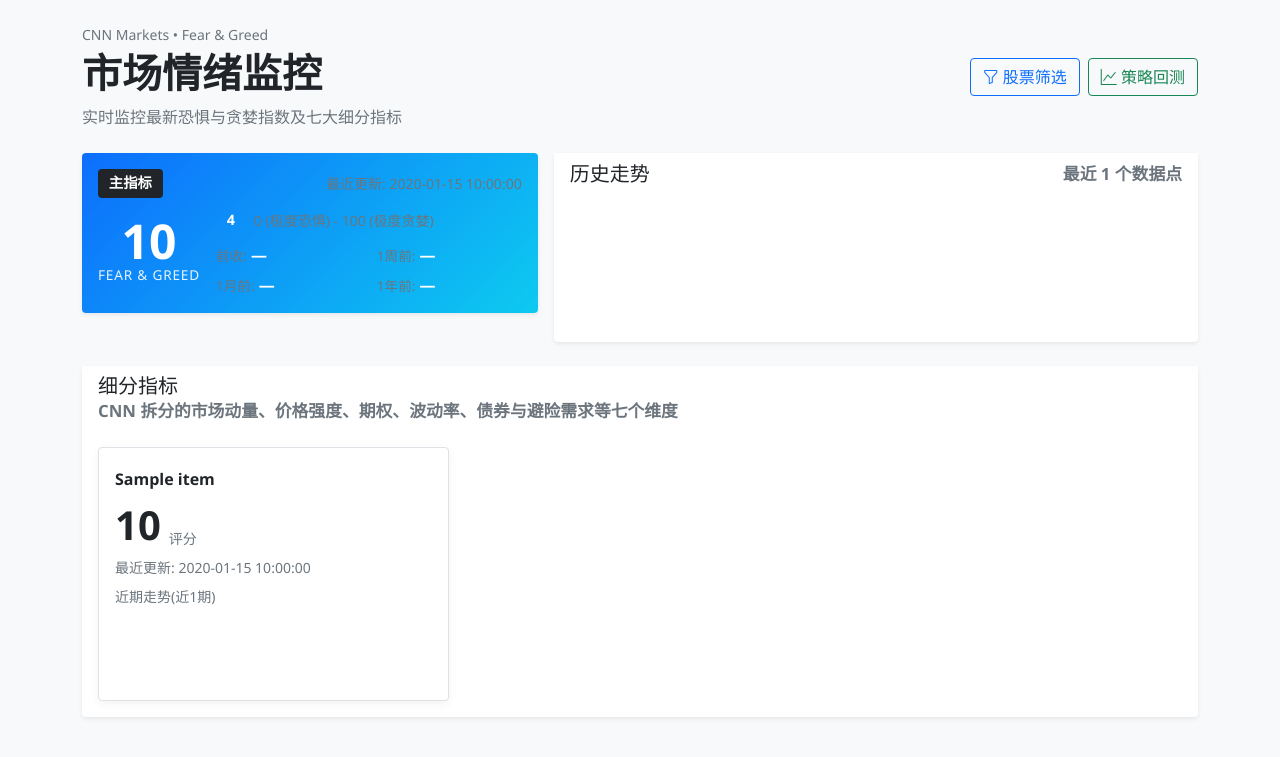
After one commit to sjtuzbx/jinchanchan, a Flask app: template templates/fear_greed.html in a window 1280 px wide. The commit adds this page. Shown: the top 757 px of the page. Run offline with Flask 3, Linux system fonts and the light colour scheme; the template is opened without the code that fills it: most values are stand-ins (such as "Sample title", 1, 10 or a date in 2020); some libraries are stand-ins or nearby versions.

Commit message:
add cnn greedy fear index

```diff
--- a/app.py
+++ b/app.py
@@ -12,6 +12,7 @@ from backtest.backtester import Backtester
 from backtest.data_manager import change_ts
 from logger import Logger
 import traceback
+import requests
 
 import tushare as ts
 
@@ -23,6 +24,13 @@ exchange_name_dict = {
 
 token = "1e266a5110f1d8fd926d3af0d034458b9d5c904636c72c723ab9fa38"
 pro = ts.pro_api(token)
+
+FEAR_GREED_URL = "https://production.dataviz.cnn.io/index/fearandgreed/graphdata"
+FEAR_GREED_HEADERS = {
+    "User-Agent": "Mozilla/5.0 (Windows NT 10.0; Win64; x64) AppleWebKit/537.36 (KHTML, like Gecko) Chrome/120.0 Safari/537.36",
+    "Accept": "application/json, text/plain, */*",
+    "Referer": "https://www.cnn.com/markets/fear-and-greed"
+}
 
 app = Flask(__name__)
 
@@ -51,6 +59,44 @@ def handle_global_exception(e):
     Logger.error(f"Uncaught exception occurred:{str(e)}")
     Logger.error("traceback:\n" + traceback.format_exc())
 
+def fetch_fear_greed():
+    """拉取CNN恐惧与贪婪指数数据"""
+    resp = requests.get(FEAR_GREED_URL, headers=FEAR_GREED_HEADERS, timeout=10)
+    resp.raise_for_status()
+    return resp.json()
+
+def parse_fear_greed_payload(payload):
+    """整理主指标和子指标数据，便于模板展示"""
+    main = payload.get('fear_and_greed', {})
+    history_points = payload.get('fear_and_greed_historical', {}).get('data', [])
+
+    indicator_name_map = {
+        'market_momentum_sp500': '市场动量(S&P 500)',
+        'market_momentum_sp125': '市场动量(S&P 125日均线)',
+        'stock_price_strength': '价格强度(52周新高/低)',
+        'stock_price_breadth': '价格广度(涨跌比)',
+        'put_call_options': '期权看跌看涨比',
+        'market_volatility_vix': '波动率(VIX)',
+        'market_volatility_vix_50': '波动率(VIX 50日均线)',
+        'junk_bond_demand': '高收益债需求',
+        'safe_haven_demand': '避险需求'
+    }
+
+    sub_list = []
+    for key, label in indicator_name_map.items():
+        item = payload.get(key)
+        if not isinstance(item, dict):
+            continue
+        sub_list.append({
+            'key': key,
+            'label': label,
+            'score': item.get('score'),
+            'rating': item.get('rating'),
+            'timestamp': item.get('timestamp'),
+            'chart': item.get('data', [])[:60],  # 近期数据，防止过长
+        })
+
+    return main, history_points, sub_list
 @app.template_filter('format_date')
 def format_date(date_obj, fmt='%Y-%m-%d'):
     """日期格式化过滤器"""
@@ -68,6 +114,26 @@ def index():
     return render_template('index.html',
                            today=TODAY,
                            default_date=(datetime.date.today()).isoformat())
+
+@app.route('/fear-greed')
+def fear_greed():
+    try:
+        payload = fetch_fear_greed()
+        main, history_points, sub_list = parse_fear_greed_payload(payload)
+    except Exception as e:
+        Logger.error(f"fetch fear & greed failed: {e}")
+        main, history_points, sub_list = {}, [], []
+        error = "获取CNN Fear & Greed数据失败，请稍后再试。"
+    else:
+        error = None
+
+    return render_template(
+        'fear_greed.html',
+        main=main,
+        history=history_points[:120],
+        sub_indicators=sub_list,
+        error=error
+    )
 
 @app.route('/screener', methods=['POST'])
 def run_screener():
--- a/static/style.css
+++ b/static/style.css
@@ -81,3 +81,58 @@ canvas {
         max-height: 200px;
     }
 }
+
+/* 恐惧与贪婪监控页 */
+.fg-hero {
+    background: linear-gradient(135deg, #0d6efd 0%, #0dcaf0 100%);
+    color: #fff;
+}
+
+.fg-hero .card-body {
+    color: #fff;
+}
+
+.fg-score-value {
+    font-size: 3rem;
+    font-weight: 800;
+    line-height: 1;
+}
+
+.fg-score-label {
+    text-transform: uppercase;
+    letter-spacing: 0.06em;
+    font-size: 0.85rem;
+    opacity: 0.9;
+}
+
+.fg-metrics {
+    display: grid;
+    grid-template-columns: repeat(2, minmax(0, 1fr));
+    gap: 0.4rem 1rem;
+    margin-top: 0.5rem;
+}
+
+.fg-metric span {
+    font-size: 0.85rem;
+}
+
+.indicator-card {
+    background: #fff;
+    box-shadow: 0 3px 10px rgba(0,0,0,0.05);
+    transition: transform 0.15s ease, box-shadow 0.15s ease;
+}
+
+.indicator-card:hover {
+    transform: translateY(-2px);
+    box-shadow: 0 8px 20px rgba(0,0,0,0.08);
+}
+
+.sub-chart {
+    width: 100%;
+}
+
+.extreme-fear-pill { background: #dc3545; }
+.fear-pill { background: #fd7e14; }
+.neutral-pill { background: #6c757d; }
+.greed-pill { background: #28a745; }
+.extreme-greed-pill { background: #198754; }
--- a/templates/backtest.html
+++ b/templates/backtest.html
@@ -94,6 +94,7 @@
 
         <div class="text-center mb-4">
             <a href="{{ url_for('index') }}" class="btn btn-success btn-lg">股票筛选</a>
+            <a href="{{ url_for('fear_greed') }}" class="btn btn-outline-primary btn-lg ms-2">市场情绪监控</a>
         </div>
 
         <!-- 筛选条件和回测参数设置 -->
--- /dev/null
+++ b/templates/fear_greed.html
@@ -0,0 +1,196 @@
+<!DOCTYPE html>
+<html lang="zh-CN">
+<head>
+    <meta charset="UTF-8">
+    <meta name="viewport" content="width=device-width, initial-scale=1.0">
+    <title>市场情绪监控 - CNN Fear & Greed</title>
+    <link href="https://cdn.jsdelivr.net/npm/bootstrap@5.1.3/dist/css/bootstrap.min.css" rel="stylesheet">
+    <link rel="stylesheet" href="https://cdn.jsdelivr.net/npm/bootstrap-icons@1.8.0/font/bootstrap-icons.css">
+    <link rel="stylesheet" href="{{ url_for('static', filename='style.css') }}">
+</head>
+<body>
+    <div class="container py-4">
+        <header class="d-flex flex-column flex-lg-row justify-content-between align-items-start align-items-lg-center mb-4">
+            <div>
+                <p class="text-muted small mb-1">CNN Markets • Fear & Greed</p>
+                <h1 class="display-6 fw-bold">市场情绪监控</h1>
+                <p class="text-muted mb-0">实时监控最新恐惧与贪婪指数及七大细分指标</p>
+            </div>
+            <div class="d-flex gap-2 mt-3 mt-lg-0">
+                <a href="{{ url_for('index') }}" class="btn btn-outline-primary"><i class="bi bi-funnel"></i> 股票筛选</a>
+                <a href="{{ url_for('backtest_page') }}" class="btn btn-outline-success"><i class="bi bi-graph-up"></i> 策略回测</a>
+            </div>
+        </header>
+
+        {% if error %}
+        <div class="alert alert-danger">{{ error }}</div>
+        {% endif %}
+
+        <div class="row g-3 mb-4">
+            <div class="col-lg-5">
+                <div class="card shadow-sm border-0 fg-hero">
+                    <div class="card-body">
+                        <div class="d-flex justify-content-between align-items-center mb-2">
+                            <span class="badge bg-dark">主指标</span>
+                            <span class="text-muted small">最近更新: {{ main.timestamp }}</span>
+                        </div>
+                        <div class="d-flex align-items-center gap-3">
+                            <div class="fg-score text-center">
+                                <div class="fg-score-value">{{ (main.score or 0) | round(1) }}</div>
+                                <div class="fg-score-label">Fear & Greed</div>
+                            </div>
+                            <div class="flex-grow-1">
+                                <div class="d-flex align-items-center gap-2 mb-2">
+                                    <span class="badge {{ main.rating|default('neutral') | replace(' ', '-') }}-pill text-uppercase">{{ main.rating or 'n/a' }}</span>
+                                    <span class="text-muted small">0 (极度恐惧) - 100 (极度贪婪)</span>
+                                </div>
+                                <div class="fg-metrics">
+                                    <div class="fg-metric">
+                                        <span class="text-muted">前收:</span>
+                                        <strong>{{ main.previous_close or '—' }}</strong>
+                                    </div>
+                                    <div class="fg-metric">
+                                        <span class="text-muted">1周前:</span>
+                                        <strong>{{ main.previous_1_week or '—' }}</strong>
+                                    </div>
+                                    <div class="fg-metric">
+                                        <span class="text-muted">1月前:</span>
+                                        <strong>{{ main.previous_1_month or '—' }}</strong>
+                                    </div>
+                                    <div class="fg-metric">
+                                        <span class="text-muted">1年前:</span>
+                                        <strong>{{ main.previous_1_year or '—' }}</strong>
+                                    </div>
+                                </div>
+                            </div>
+                        </div>
+                    </div>
+                </div>
+            </div>
+            <div class="col-lg-7">
+                <div class="card shadow-sm border-0 h-100">
+                    <div class="card-header bg-white border-0 d-flex justify-content-between align-items-center">
+                        <h5 class="mb-0">历史走势</h5>
+                        <span class="text-muted small">最近 {{ history|length }} 个数据点</span>
+                    </div>
+                    <div class="card-body">
+                        <canvas id="history-chart" height="110"></canvas>
+                    </div>
+                </div>
+            </div>
+        </div>
+
+        <div class="card border-0 shadow-sm">
+            <div class="card-header bg-white border-0">
+                <h5 class="mb-0">细分指标</h5>
+                <p class="text-muted small mb-0">CNN 拆分的市场动量、价格强度、期权、波动率、债券与避险需求等七个维度</p>
+            </div>
+            <div class="card-body">
+                <div class="row g-3">
+                    {% for item in sub_indicators %}
+                    <div class="col-12 col-md-6 col-lg-4">
+                        <div class="indicator-card border rounded p-3 h-100">
+                            <div class="d-flex justify-content-between align-items-center mb-2">
+                                <div class="fw-bold">{{ item.label }}</div>
+                                <span class="badge {{ item.rating|default('neutral') | replace(' ', '-') }}-pill text-uppercase">{{ item.rating or 'n/a' }}</span>
+                            </div>
+                            <div class="d-flex align-items-end gap-2">
+                                <div class="display-6 fw-bold mb-0">{{ item.score or '—' }}</div>
+                                <span class="text-muted small">评分</span>
+                            </div>
+                            <div class="text-muted small mt-2">最近更新: {{ item.timestamp }}</div>
+                            {% if item.chart %}
+                            <div class="small text-muted mt-2">近期走势(近{{ item.chart|length }}期)</div>
+                            <canvas class="sub-chart mt-2" data-points='{{ item.chart|tojson }}' height="60"></canvas>
+                            {% endif %}
+                        </div>
+                    </div>
+                    {% endfor %}
+                </div>
+            </div>
+        </div>
+    </div>
+
+    <script src="https://cdn.jsdelivr.net/npm/chart.js@3.7.0/dist/chart.min.js"></script>
+    <script>
+        const historyData = {{ history | tojson }};
+        const subIndicators = {{ sub_indicators | tojson }};
+
+        function ratingColor(rating) {
+            if (!rating) return '#6c757d';
+            const key = rating.toLowerCase();
+            if (key.includes('extreme fear')) return '#dc3545';
+            if (key.includes('fear')) return '#fd7e14';
+            if (key.includes('neutral')) return '#6c757d';
+            if (key.includes('greed')) return '#198754';
+            return '#6c757d';
+        }
+
+        function renderHistory() {
+            if (!historyData || !historyData.length) return;
+            const ctx = document.getElementById('history-chart').getContext('2d');
+            const labels = historyData.map(p => new Date(p.x).toLocaleDateString());
+            const values = historyData.map(p => p.y);
+            new Chart(ctx, {
+                type: 'line',
+                data: {
+                    labels,
+                    datasets: [{
+                        label: 'Fear & Greed',
+                        data: values,
+                        borderColor: '#0d6efd',
+                        backgroundColor: 'rgba(13, 110, 253, 0.08)',
+                        borderWidth: 2,
+                        fill: true,
+                        pointRadius: 0
+                    }]
+                },
+                options: {
+                    responsive: true,
+                    maintainAspectRatio: false,
+                    interaction: { mode: 'index', intersect: false },
+                    scales: {
+                        y: { beginAtZero: true, max: 100, ticks: { stepSize: 20 } },
+                        x: { ticks: { maxTicksLimit: 6 } }
+                    },
+                    plugins: {
+                        legend: { display: false },
+                        tooltip: { callbacks: { label: ctx => `指数: ${ctx.parsed.y.toFixed(1)}` } }
+                    }
+                }
+            });
+        }
+
+        function renderSubCharts() {
+            document.querySelectorAll('.sub-chart').forEach((canvas, idx) => {
+                const points = JSON.parse(canvas.dataset.points || '[]');
+                if (!points.length) return;
+                const dataY = points.map(p => p.y);
+                new Chart(canvas.getContext('2d'), {
+                    type: 'line',
+                    data: {
+                        labels: points.map(p => ''),
+                        datasets: [{
+                            data: dataY,
+                            borderColor: ratingColor(subIndicators[idx].rating),
+                            backgroundColor: 'rgba(0,0,0,0)',
+                            borderWidth: 2,
+                            tension: 0.3,
+                            pointRadius: 0
+                        }]
+                    },
+                    options: {
+                        responsive: true,
+                        maintainAspectRatio: false,
+                        scales: { y: { display: false }, x: { display: false } },
+                        plugins: { legend: { display: false }, tooltip: { enabled: false } }
+                    }
+                });
+            });
+        }
+
+        renderHistory();
+        renderSubCharts();
+    </script>
+</body>
+</html>
--- a/templates/index.html
+++ b/templates/index.html
@@ -17,6 +17,7 @@
         <!-- 新增：跳转到回测页面的按钮 -->
         <div class="text-center mb-4">
             <a href="{{ url_for('backtest_page') }}" class="btn btn-success btn-lg">回测策略测试</a>
+            <a href="{{ url_for('fear_greed') }}" class="btn btn-outline-primary btn-lg ms-2">市场情绪监控</a>
         </div>
 
         <div class="card border-primary">
```
